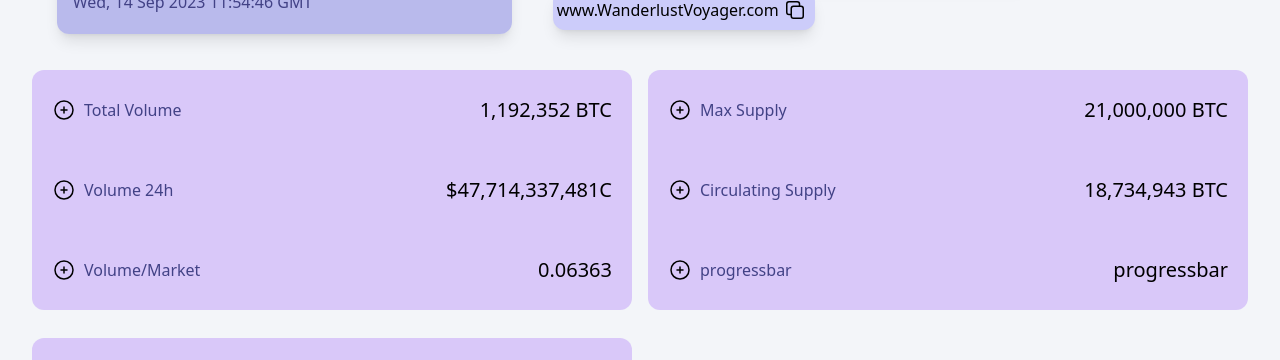
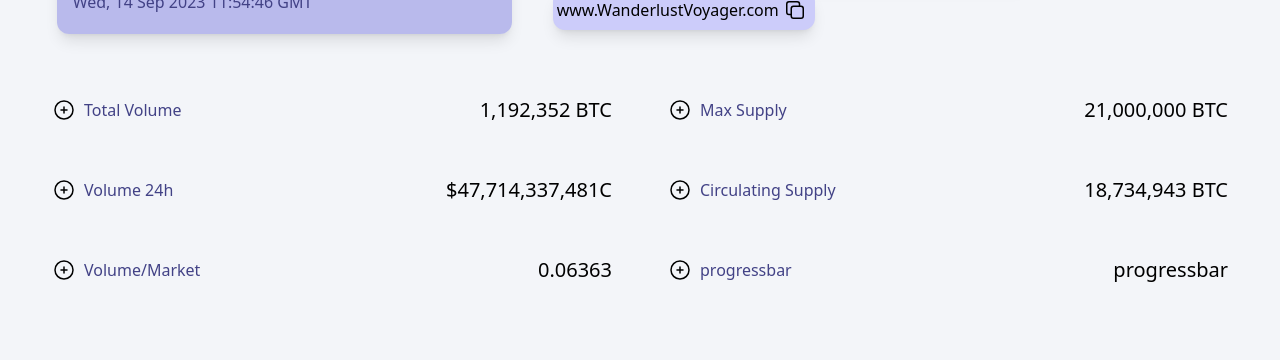
Before and after one commit to Maks6831/crypto-app, a Next.js app: page /coins/1 in a window 1280 px wide. Shown: the part 526-886 px from the top of the page. Built offline with nearby package versions, Linux system fonts and the light colour scheme; no server answers.

Commit message:
added shadow to datacard

```diff
--- a/src/app/components/DataCard/index.tsx
+++ b/src/app/components/DataCard/index.tsx
@@ -3,7 +3,7 @@ import React from 'react';
 
 export const DataCard = ({data} : {data: string[][]}) => {
   return (
-    <div className="  bg-coin-card-color bg-opacity-30 dark:bg-purplea rounded-xl max-h-5/6 w-full">
+    <div className=" shadow-lgbg-coin-card-color bg-opacity-30 dark:bg-purplea rounded-xl max-h-5/6 w-full">
                       <div className="flex flex-col min-[430px]:flex-row justify-between w-full h-1/3  items-center p-3 min-[430px]:p-5">
                         <div className="flex justify-center items-center">
                           <svg xmlns="http://www.w3.org/2000/svg" fill="none" viewBox="0 0 24 24" stroke-width="1.5" stroke="currentColor" className="w-6 h-6">
```
